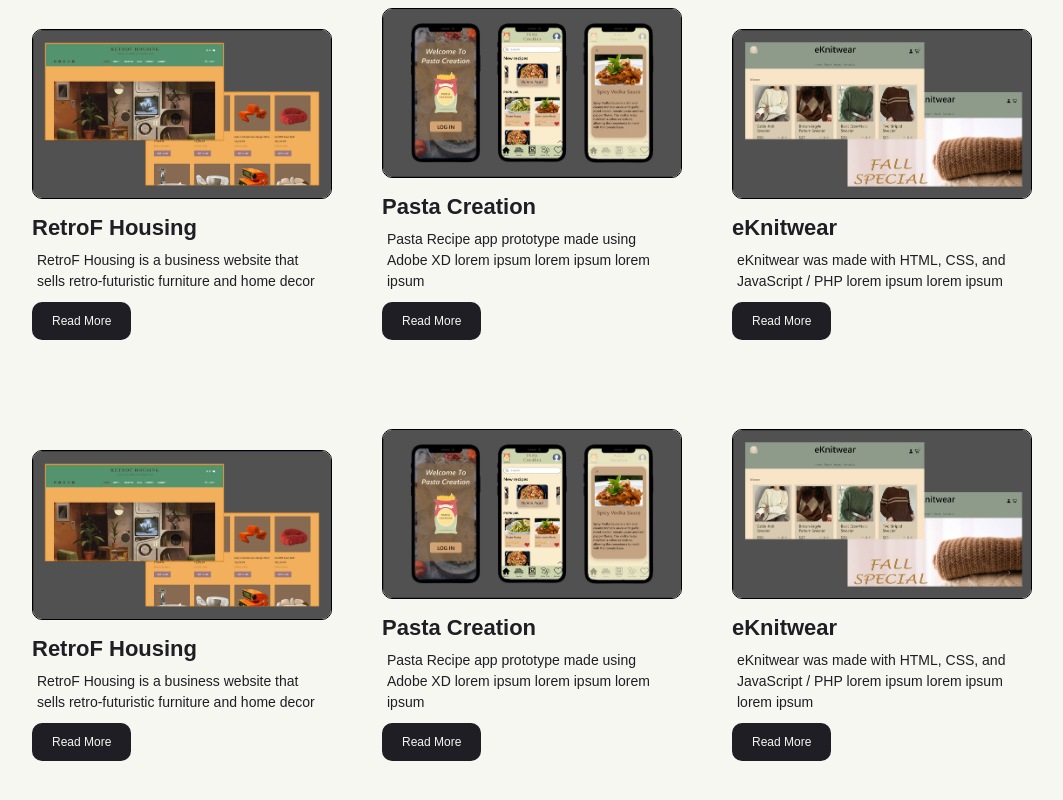
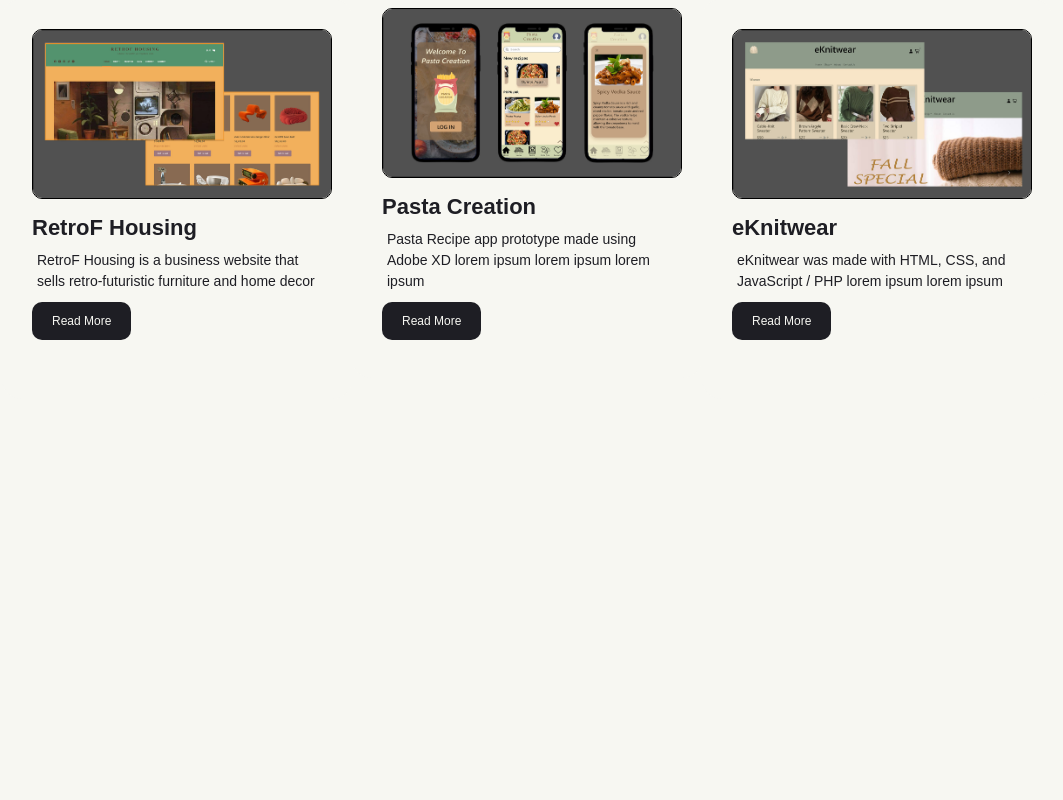
Before and after one commit to minruuu/lewminru, a React (Vite) app: page /#/ in a window 1280 px wide. Shown: the part 1902-2702 px from the top of the page, without its empty margins (58-1121 px from the left). After the commit the page ends 2341 px from the top, so only its background shows below. Built offline with nearby package versions, Linux system fonts and the light colour scheme.

Commit message:
Update Home.jsx

```diff
--- a/src/Home.jsx
+++ b/src/Home.jsx
@@ -200,43 +200,6 @@ function Home() {
 
                         </div>
 
-                        <div className="card">
-                            <div className="content">
-                                <img src={project1} alt="retrofhousing"></img>
-                                <h2>RetroF Housing</h2>
-                                <p>
-                                    RetroF Housing is a business website that
-                                    sells retro-futuristic furniture and home decor
-                                </p>
-                                <a href="#">Read More</a>
-                            </div>
-                        </div>
-
-                        <div className="card">
-                            <div className="content">
-                                <img src={project2} alt="retrofhousing"></img>
-                                <h2>Pasta Creation</h2>
-                                <p>
-                                    Pasta Recipe app prototype made using Adobe XD
-                                    lorem ipsum lorem ipsum lorem ipsum
-                                </p>
-                                <a href="#">Read More</a>
-                            </div>
-
-                        </div>
-
-                        <div className="card">
-                            <div className="content">
-                                <img src={project3} alt="retrofhousing"></img>
-                                <h2>eKnitwear</h2>
-                                <p>
-                                    eKnitwear was made with HTML, CSS, and JavaScript / PHP
-                                    lorem ipsum lorem ipsum lorem ipsum
-                                </p>
-                                <a href="#">Read More</a>
-                            </div>
-
-                        </div>
 
 
 
```
